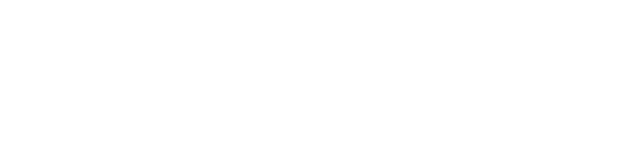
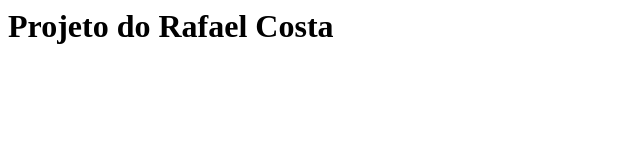
Before and after one commit to raflakes/curso-git, a plain HTML site: page index.html in a window 1280 px wide. Shown: the whole page, without its empty margins (0-640 px from the left). Drawn offline with Linux system fonts and the light colour scheme.

Commit message:
Titulo da pagina

```diff
--- a/index.html
+++ b/index.html
@@ -2,6 +2,6 @@
 	<head>
 	</head>
 	<body>
-
+		<h1>Projeto do Rafael Costa</h1>
 	</body>
 </html>
```
